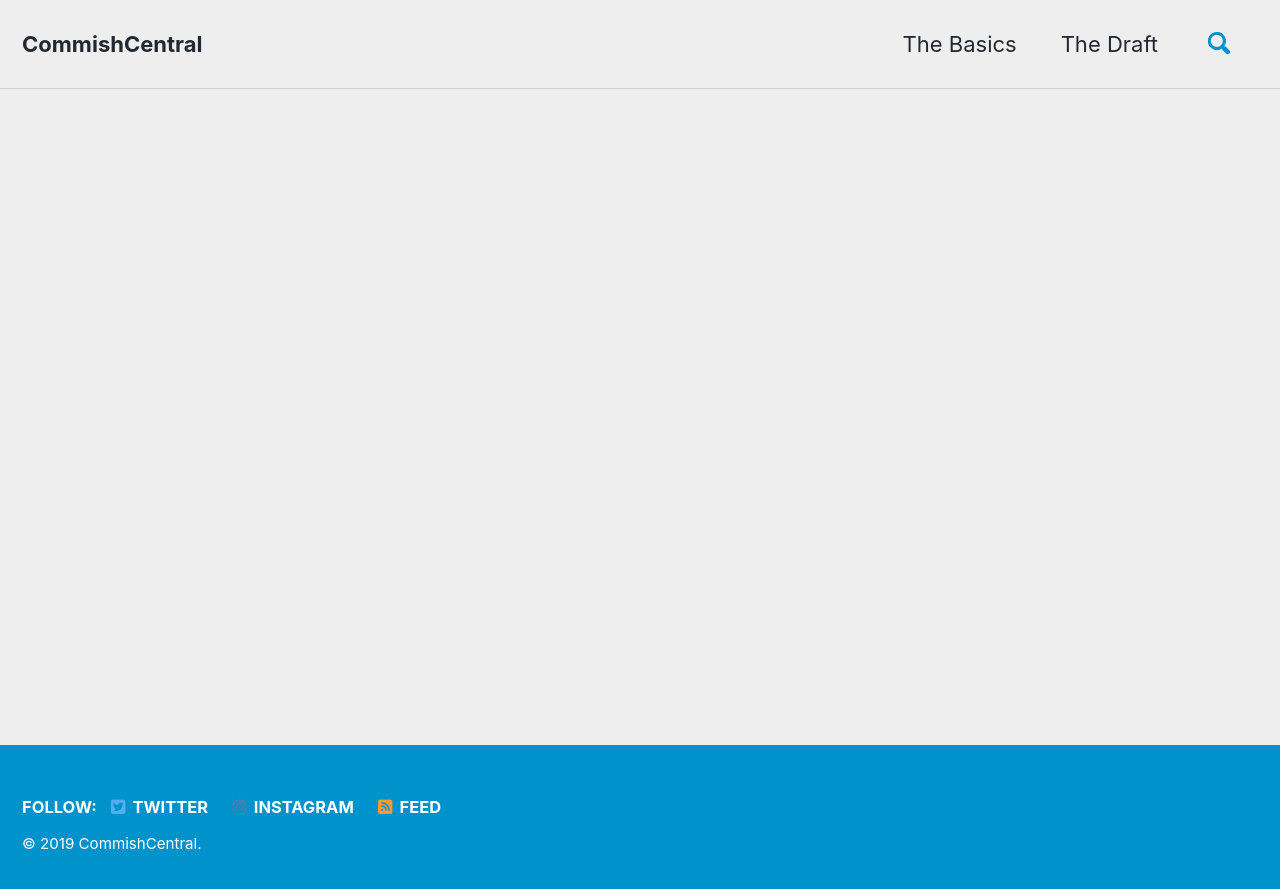
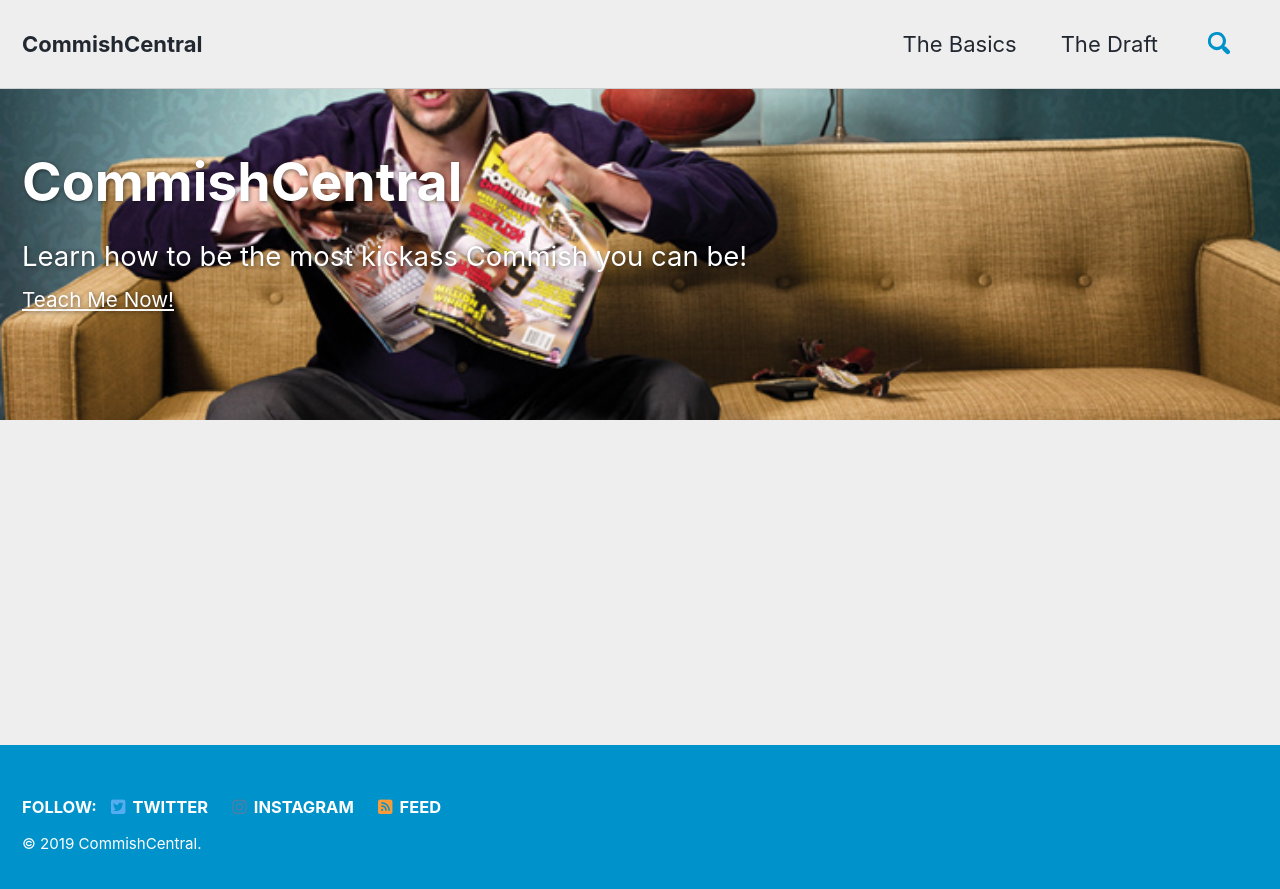
Before and after one commit to commishcentral/commishcentral1.github.io, a Jekyll site: the page built from index.html, in a window 1280 px wide. Shown: the top 889 px of the page. Built offline with Jekyll 4.4.1, drawn with Linux system fonts in a browser that asks for light colours; cached includes are drawn as plain includes; nearby versions of some CDN libraries; the list of posts is cut into pages by our own code.

Commit message:
I kind of fucked shit up

```diff
--- a/index.html
+++ b/index.html
@@ -1,4 +1,11 @@
 ---
 layout: splash
 author_profile: false
+permalink: /
+header:
+  overlay_color: "#5e616c"
+  overlay_image: /assets/images/temp.jpg
+excerpt: >
+  Learn how to be the most kickass Commish you can be!<br />
+  <small><a href="/">Teach Me Now!</a></small>
 ---
```
Also changed, not shown: assets/images/temp.jpg (added), 1 other file.
